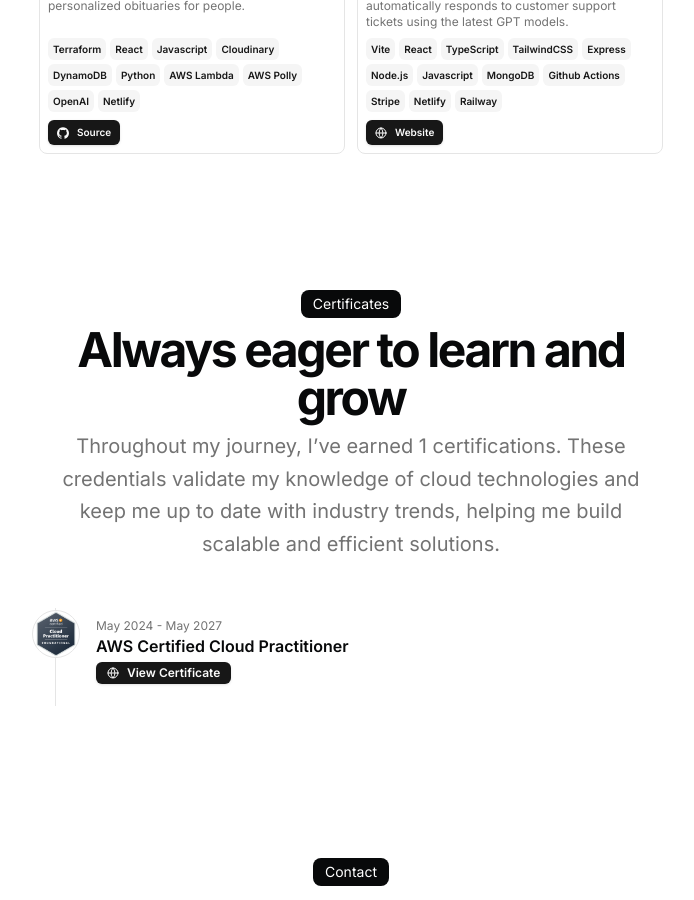
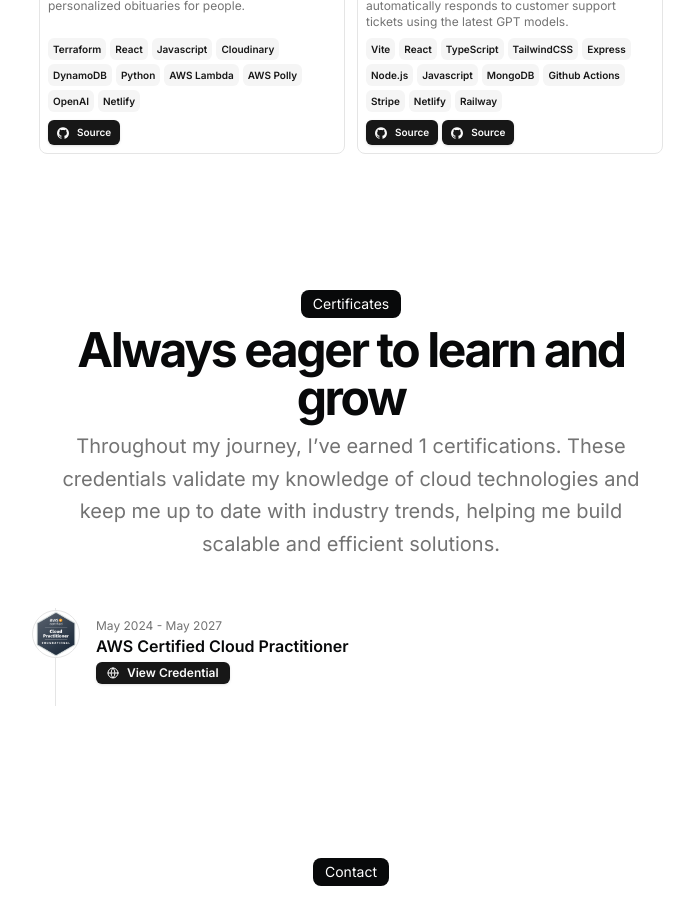
Before and after one commit to Axeloooo/Portfolio, a Next.js app: page / in a window 1280 px wide. Shown: the part 2060-2960 px from the top of the page, without its empty margins (289-983 px from the left). Built offline with nearby package versions, Linux system fonts and the light colour scheme.

Commit message:
Updated game heaven source links and text in button

```diff
--- a/src/data/resume.tsx
+++ b/src/data/resume.tsx
@@ -238,9 +238,14 @@
       ],
       links: [
         {
-          type: "Website",
-          href: "https://automatic.chat",
-          icon: <Icons.globe className="size-3" />,
+          type: "Source",
+          href: "https://github.com/Axeloooo/Ecommerce-Client",
+          icon: <Icons.github className="size-3" />,
+        },
+        {
+          type: "Source",
+          href: "https://github.com/Axeloooo/Ecommerce-API",
+          icon: <Icons.github className="size-3" />,
         },
       ],
       image: "/game-heaven-logo.png",
@@ -255,7 +260,7 @@
       mlh: "https://s3.amazonaws.com/logged-assets/trust-badge/2019/mlh-trust-badge-2019-white.svg",
       links: [
         {
-          title: "View Certificate",
+          title: "View Credential",
           href: "https://www.credly.com/badges/6f786f17-4bd1-48f9-b804-138c8d752e70/linked_in?t=scu7wq",
           icon: <Icons.globe className="size-3" />,
         },
```
